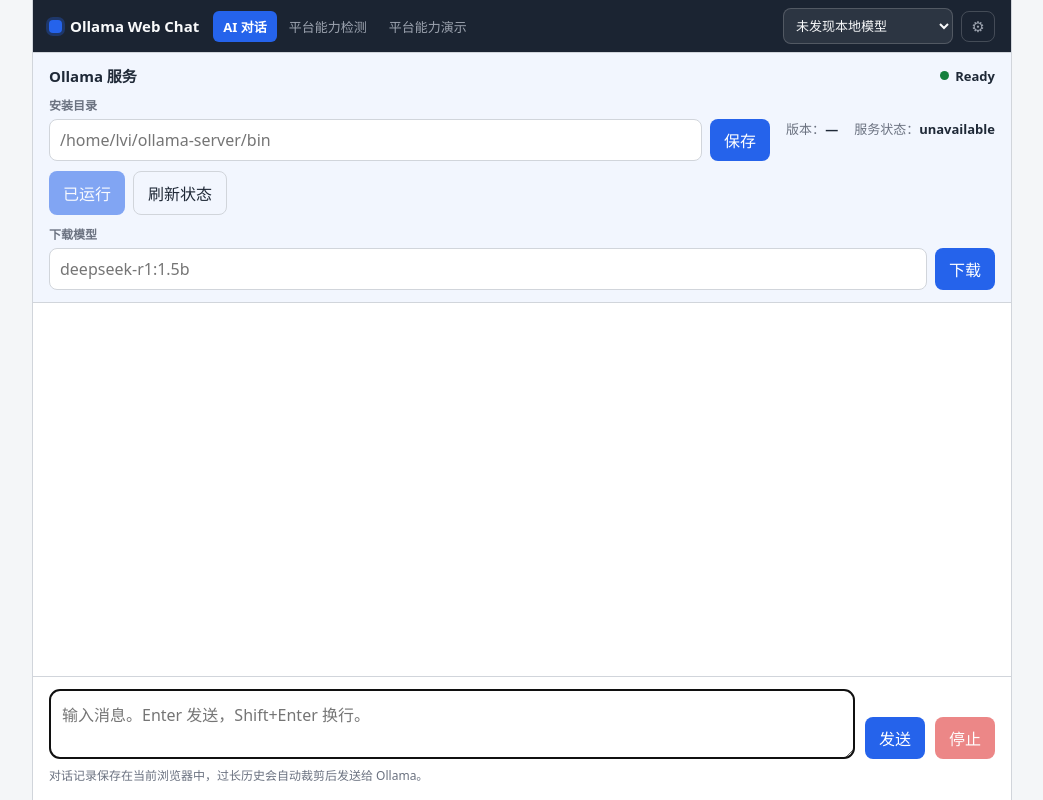
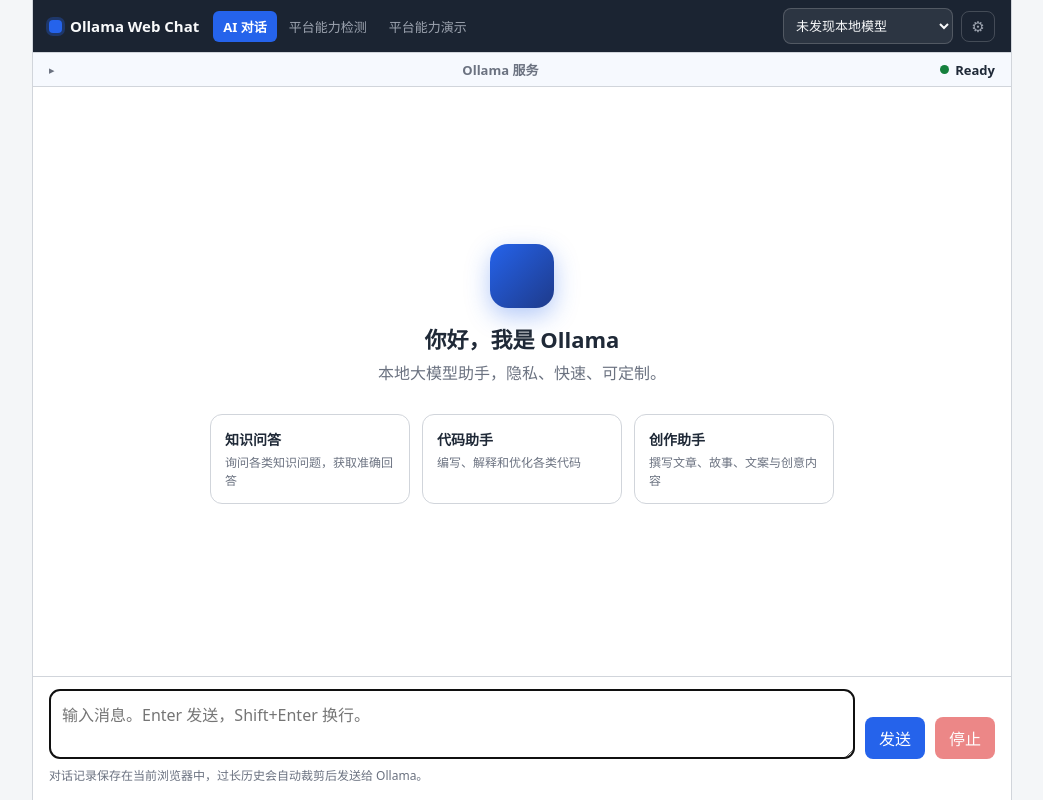
Before and after one commit to buiminhth8-lgtm/OllamaWebChat, a Flask app: page / in a window 1280 px wide. Shown: the whole page, without its empty margins (118-1161 px from the left). Run offline with Flask 3, Linux system fonts and the light colour scheme; data that the repository does not hold is empty.

Commit message:
refactor: redesign homepage chat content area

```diff
--- a/static/css/app.css
+++ b/static/css/app.css
@@ -241,25 +241,51 @@ header select {
 }
 
 .ollama-panel {
-  display: grid;
-  grid-template-columns: minmax(0, 1fr) auto;
-  gap: 10px 16px;
-  padding: 12px 16px;
+  padding: 0 16px;
   border-bottom: 1px solid var(--border);
-  background: color-mix(in srgb, var(--panel) 94%, var(--primary) 6%);
+  background: color-mix(in srgb, var(--panel) 94%, var(--primary) 4%);
 }
 
-.ollama-panel-heading {
-  grid-column: 1 / -1;
+.ollama-panel-summary {
   display: flex;
   align-items: center;
   justify-content: space-between;
   gap: 12px;
+  padding: 7px 0;
+  cursor: pointer;
+  list-style: none;
 }
 
-.ollama-panel-heading h2 {
+.ollama-panel-summary::-webkit-details-marker {
+  display: none;
+}
+
+.ollama-panel-summary h2 {
   margin: 0;
-  font-size: 15px;
+  font-size: 13px;
+  color: var(--muted);
+}
+
+.ollama-panel-summary::before {
+  content: "▸";
+  margin-right: 6px;
+  color: var(--muted);
+  font-size: 11px;
+}
+
+.ollama-panel[open] .ollama-panel-summary::before {
+  content: "▾";
+}
+
+.ollama-panel-body {
+  display: none;
+}
+
+.ollama-panel[open] .ollama-panel-body {
+  display: grid;
+  grid-template-columns: minmax(0, 1fr) auto;
+  gap: 10px 16px;
+  padding-bottom: 12px;
 }
 
 .ollama-status {
@@ -418,8 +444,78 @@ header select {
   padding: 20px 16px 36px;
 }
 
+.chat-welcome {
+  display: flex;
+  flex-direction: column;
+  align-items: center;
+  justify-content: center;
+  min-height: 100%;
+  padding: 40px 16px;
+  text-align: center;
+}
+
+.chat-welcome[hidden] {
+  display: none;
+}
+
+.welcome-logo {
+  width: 64px;
+  height: 64px;
+  margin-bottom: 14px;
+  border-radius: 18px;
+  background: linear-gradient(135deg, var(--primary), #1e3a8a);
+  box-shadow: 0 8px 24px color-mix(in srgb, var(--primary) 35%, transparent);
+}
+
+.chat-welcome h2 {
+  margin: 0;
+  font-size: 22px;
+}
+
+.chat-welcome p {
+  margin: 6px 0 0;
+  color: var(--muted);
+}
+
+.welcome-cards {
+  display: flex;
+  flex-wrap: wrap;
+  justify-content: center;
+  gap: 12px;
+  margin-top: 30px;
+}
+
+.welcome-card {
+  display: flex;
+  flex-direction: column;
+  align-items: flex-start;
+  gap: 4px;
+  width: 200px;
+  padding: 14px;
+  text-align: left;
+  background: var(--panel);
+  color: var(--text);
+  border: 1px solid var(--border);
+  border-radius: 12px;
+  transition: border-color .15s ease, transform .15s ease;
+}
+
+.welcome-card:hover {
+  border-color: var(--primary);
+  transform: translateY(-2px);
+}
+
+.welcome-card strong {
+  font-size: 14px;
+}
+
+.welcome-card span {
+  font-size: 12px;
+  color: var(--muted);
+}
+
 .message {
-  max-width: 86%;
+  max-width: min(720px, 86%);
   margin: 0 0 14px;
   padding: 12px 14px;
   border-radius: 12px;
@@ -430,12 +526,28 @@ header select {
 
 .message.user {
   margin-left: auto;
-  background: var(--user);
+  background: var(--primary);
+  color: #fff;
+}
+
+.message.user .role {
+  color: rgba(255, 255, 255, .75);
 }
 
 .message.assistant {
   margin-right: auto;
-  background: var(--assistant);
+  background: #232b3a;
+  color: #e5e7eb;
+  border: 1px solid rgba(255, 255, 255, .08);
+}
+
+.message.assistant .role {
+  color: #9ca3af;
+}
+
+.message.assistant .thinking {
+  background: rgba(255, 255, 255, .05);
+  border-color: rgba(255, 255, 255, .12);
 }
 
 .role {
@@ -533,13 +645,8 @@ textarea {
     max-width: none;
   }
 
-  .ollama-panel {
+  .ollama-panel[open] .ollama-panel-body {
     grid-template-columns: 1fr;
-  }
-
-  .ollama-panel-heading,
-  .ollama-details {
-    grid-column: 1;
   }
 
   .ollama-details {
--- a/static/js/app.js
+++ b/static/js/app.js
@@ -45,6 +45,8 @@ const stopButton = document.getElementById("stopButton");
 
 // 区域：chat-main / 消息流（#messages）
 const messagesContainer = document.getElementById("messages");
+const chatWelcomeElement = document.getElementById("chatWelcome");
+const welcomeCardsElement = document.getElementById("welcomeCards");
 
 let appConfig = { ...DEFAULT_CONFIG };
 let messages = loadMessages();
@@ -377,12 +379,19 @@ function appendMessageElement(role, content = "", thinking = "") {
   return { wrapper, parts };
 }
 
+function updateChatEmptyState() {
+  chatWelcomeElement.hidden = messages.length > 0;
+}
+
 function renderMessages() {
   messages = compactMessages(messages);
-  messagesContainer.innerHTML = "";
+  for (const child of Array.from(messagesContainer.children)) {
+    if (child.id !== "chatWelcome") child.remove();
+  }
   for (const message of messages) {
     appendMessageElement(message.role, message.content, message.thinking);
   }
+  updateChatEmptyState();
   scrollToBottom();
 }
 
@@ -746,6 +755,14 @@ clearChatButton.addEventListener("click", clearConversation);
 settingsButton.addEventListener("click", () => {
   setStatus("设置功能即将上线");
 });
+
+// Welcome 推荐卡片：事件委托，仅填充输入框，不自动发送
+welcomeCardsElement.addEventListener("click", (event) => {
+  const card = event.target.closest(".welcome-card");
+  if (!card) return;
+  promptInput.value = card.dataset.prompt || "";
+  promptInput.focus();
+});
 ollamaConfigForm.addEventListener("submit", saveOllamaConfig);
 startOllamaButton.addEventListener("click", startOllama);
 refreshOllamaStatusButton.addEventListener("click", refreshOllamaStatus);
--- a/templates/index.html
+++ b/templates/index.html
@@ -50,15 +50,19 @@
 
   <!-- 区域：chat-main -->
   <div class="chat-main" id="chatMain">
-    <!-- 子区域：Ollama 管理/配置 -->
-    <section class="ollama-panel" id="ollamaPanel" aria-labelledby="ollamaPanelTitle">
-      <div class="ollama-panel-heading" id="ollamaPanelHeading">
+    <!--
+      子区域：Ollama 管理/配置（UI-Slice 2 起改为默认折叠的兼容容器）
+      所有业务 DOM 与 ID 原样保留，供 UI-Slice 4~6 迁移到 Settings Drawer。
+    -->
+    <details class="ollama-panel" id="ollamaPanel">
+      <summary class="ollama-panel-summary" id="ollamaPanelSummary">
         <h2 id="ollamaPanelTitle">Ollama 服务</h2>
         <span id="ollamaServiceStatus" class="ollama-status is-neutral" aria-live="polite">
           <span class="ollama-status-dot" aria-hidden="true"></span>
           <span id="ollamaStatusText">正在检测...</span>
         </span>
-      </div>
+      </summary>
+      <div class="ollama-panel-body">
         <form id="ollamaConfigForm" class="ollama-config-form">
           <label for="ollamaInstallDir">安装目录</label>
           <div class="ollama-config-controls">
@@ -103,11 +107,32 @@
             <div id="pullProgressBarFill" class="progress-bar-fill"></div>
           </div>
         </div>
+      </div>
       <!-- 占位：未来 Settings Drawer 挂载点，仅注释占位，不渲染任何元素 -->
-    </section>
+    </details>
 
-    <!-- 子区域：消息流 -->
-    <main id="messages"></main>
+    <!-- 子区域：消息流（含 Welcome 空状态） -->
+    <main id="messages">
+      <div id="chatWelcome" class="chat-welcome">
+        <div class="welcome-logo" aria-hidden="true"></div>
+        <h2>你好，我是 Ollama</h2>
+        <p>本地大模型助手，隐私、快速、可定制。</p>
+        <div class="welcome-cards" id="welcomeCards">
+          <button type="button" class="welcome-card" data-prompt="帮我解释一下量子计算的基本原理，并举例说明它的应用场景。">
+            <strong>知识问答</strong>
+            <span>询问各类知识问题，获取准确回答</span>
+          </button>
+          <button type="button" class="welcome-card" data-prompt="请帮我编写一个 Python 函数，判断一个字符串是否是回文，并逐行解释代码。">
+            <strong>代码助手</strong>
+            <span>编写、解释和优化各类代码</span>
+          </button>
+          <button type="button" class="welcome-card" data-prompt="以“未来的城市”为主题，写一篇 300 字左右的短文。">
+            <strong>创作助手</strong>
+            <span>撰写文章、故事、文案与创意内容</span>
+          </button>
+        </div>
+      </div>
+    </main>
 
     <!-- 子区域：输入区 -->
     <footer id="composerBar">
```
Also changed, not shown: tests/test_chat_area.py (added, +62 -0 lines). Lines whose indentation alone changed are shown as unchanged.
